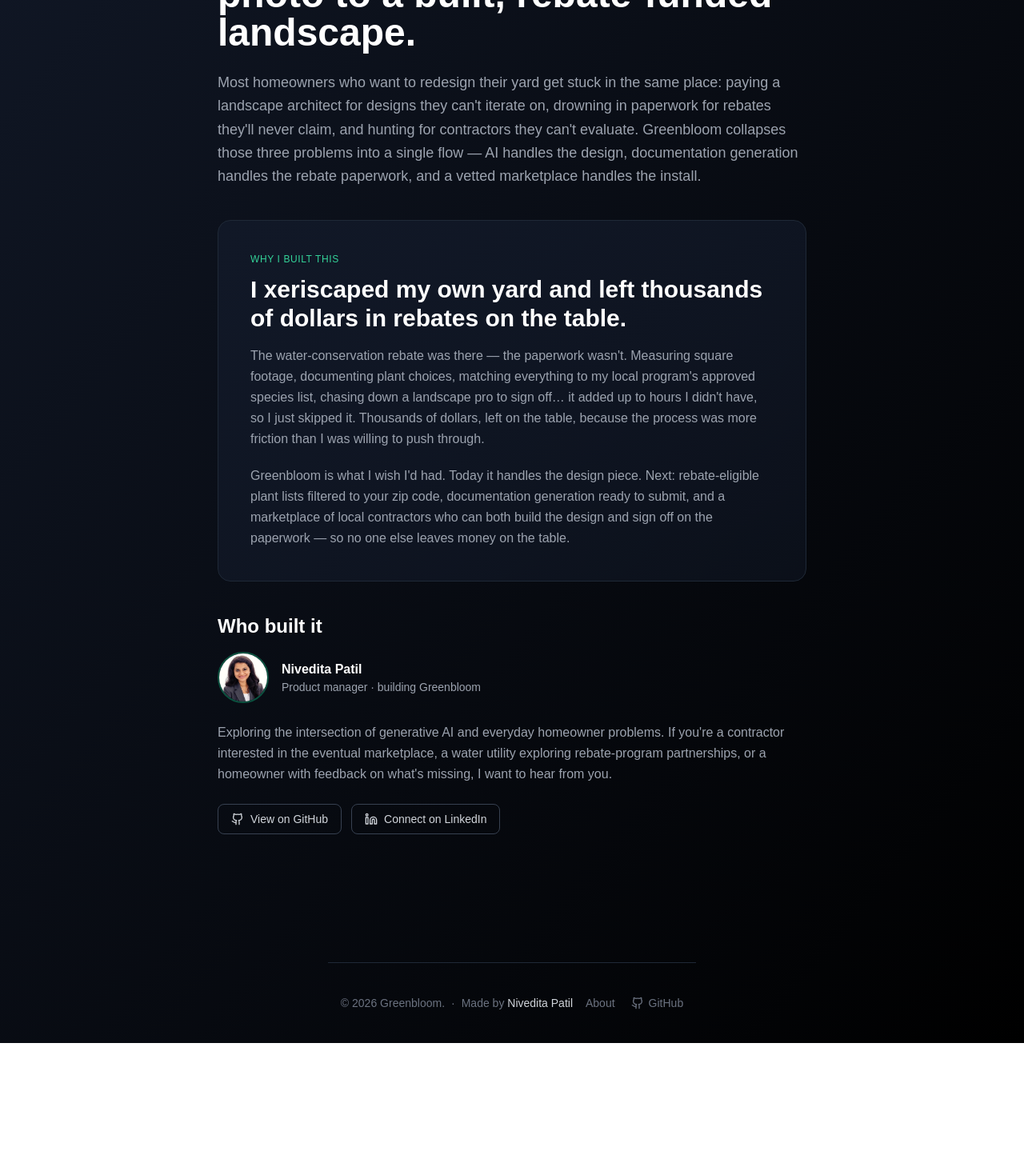
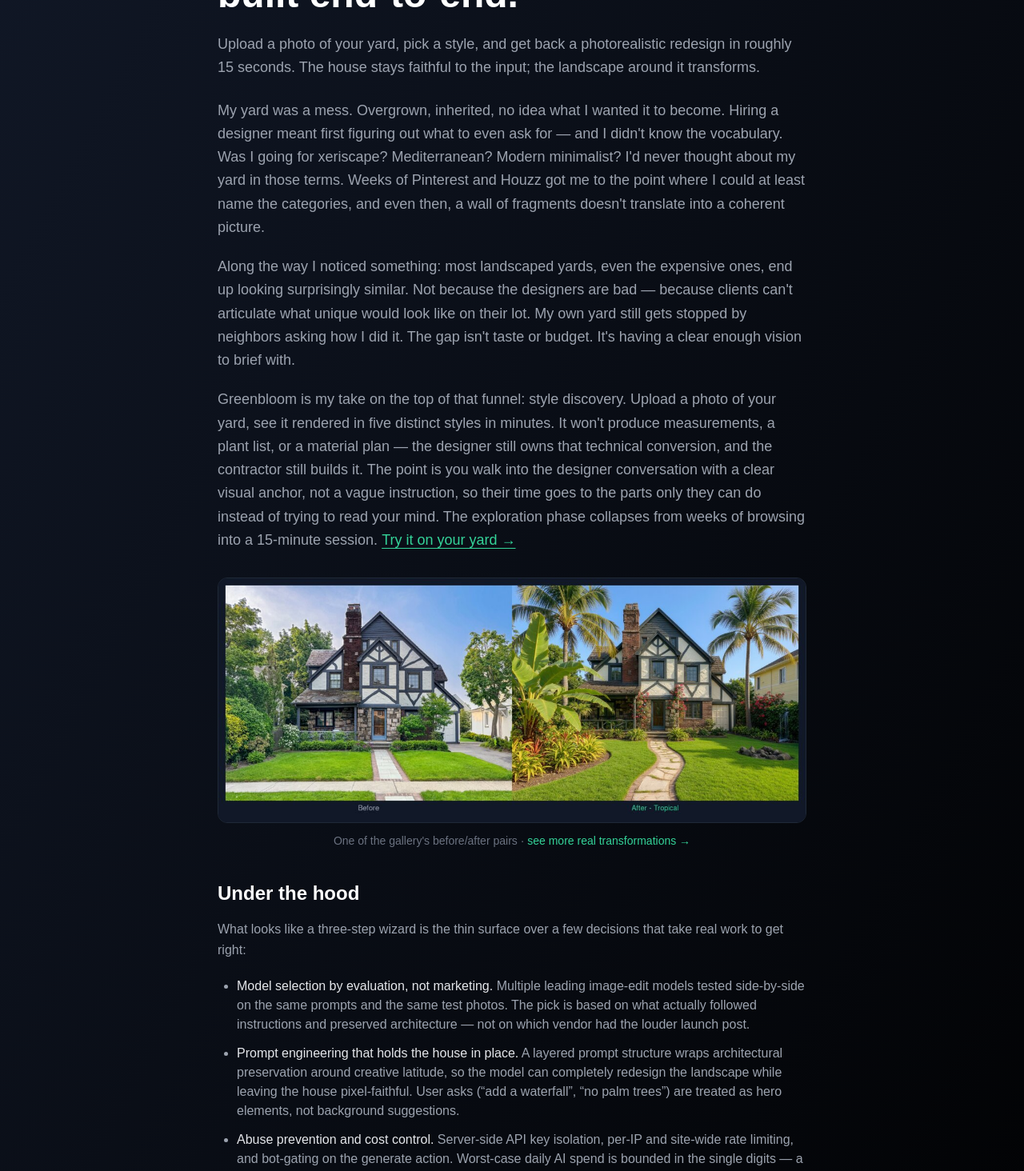
Before and after one commit to niveditapatil/greenbloom, a Next.js app: page /about-us in a window 1280 px wide. Shown: the part 260-1724 px from the top of the page at 80% size. Before the commit the page ends 1564 px from the top, so only its background shows below. Built offline with nearby package versions, Linux system fonts and the light colour scheme.

Commit message:
About: trim paragraph 2, add Try-it CTA, embed before/after visual with gallery link

```diff
--- a/src/app/about-us/page.tsx
+++ b/src/app/about-us/page.tsx
@@ -4,59 +4,123 @@
 export const metadata: Metadata = {
   title: "About · Greenbloom",
   description:
-    "The story behind Greenbloom — why we're building the shortest path from a yard photo to a built, rebate-funded landscape.",
+    "Greenbloom is an AI landscape-redesign tool. Upload a yard photo, pick a style, see what's possible.",
 }
 
 export default function AboutUsPage() {
   return (
     <main className="max-w-3xl mx-auto px-4 py-16 md:py-24">
       {/* -------------------------------------------------- */}
-      {/*  Mission                                            */}
+      {/*  About                                              */}
       {/* -------------------------------------------------- */}
       <p className="text-xs uppercase tracking-wider text-emerald-400 mb-3 font-medium">
         About Greenbloom
       </p>
       <h1 className="text-4xl md:text-5xl font-bold text-white mb-6 leading-tight">
-        The shortest path from a yard photo to a built, rebate-funded landscape.
+        An AI landscape-redesign tool built end-to-end.
       </h1>
-      <p className="text-lg text-gray-400 leading-relaxed mb-10">
-        Most homeowners who want to redesign their yard get stuck in the same
-        place: paying a landscape architect for designs they can&apos;t iterate
-        on, drowning in paperwork for rebates they&apos;ll never claim, and
-        hunting for contractors they can&apos;t evaluate. Greenbloom collapses
-        those three problems into a single flow — AI handles the design,
-        documentation generation handles the rebate paperwork, and a vetted
-        marketplace handles the install.
+      <p className="text-lg text-gray-400 leading-relaxed mb-6">
+        Upload a photo of your yard, pick a style, and get back a
+        photorealistic redesign in roughly 15 seconds. The house stays faithful
+        to the input; the landscape around it transforms.
+      </p>
+      <p className="text-lg text-gray-400 leading-relaxed mb-5">
+        My yard was a mess. Overgrown, inherited, no idea what I wanted it
+        to become. Hiring a designer meant first figuring out what to even
+        ask for — and I didn&apos;t know the vocabulary. Was I going for
+        xeriscape? Mediterranean? Modern minimalist? I&apos;d never thought
+        about my yard in those terms. Weeks of Pinterest and Houzz got me
+        to the point where I could at least name the categories, and even
+        then, a wall of fragments doesn&apos;t translate into a coherent
+        picture.
+      </p>
+      <p className="text-lg text-gray-400 leading-relaxed mb-5">
+        Along the way I noticed something: most landscaped yards, even the
+        expensive ones, end up looking surprisingly similar. Not because the
+        designers are bad — because clients can&apos;t articulate what
+        unique would look like on their lot. My own yard still gets stopped
+        by neighbors asking how I did it. The gap isn&apos;t taste or
+        budget. It&apos;s having a clear enough vision to brief with.
+      </p>
+      <p className="text-lg text-gray-400 leading-relaxed mb-8">
+        Greenbloom is my take on the top of that funnel: style discovery.
+        Upload a photo of your yard, see it rendered in five distinct styles
+        in minutes. It won&apos;t produce measurements, a plant list, or a
+        material plan — the designer still owns that technical conversion,
+        and the contractor still builds it. The point is you walk into the
+        designer conversation with a clear visual anchor, not a vague
+        instruction, so their time goes to the parts only they can do
+        instead of trying to read your mind. The exploration phase
+        collapses from weeks of browsing into a 15-minute session.{" "}
+        <a
+          href="/#wizard"
+          className="text-emerald-400 hover:text-emerald-300 underline underline-offset-4 font-medium whitespace-nowrap"
+        >
+          Try it on your yard →
+        </a>
       </p>
 
       {/* -------------------------------------------------- */}
-      {/*  Origin story                                       */}
+      {/*  Visual proof — one before/after from the gallery   */}
       {/* -------------------------------------------------- */}
-      <div className="rounded-2xl border border-gray-800 bg-gradient-to-br from-gray-900 to-gray-900/50 p-8 md:p-10 mb-10">
-        <p className="text-xs uppercase tracking-wider text-emerald-400 mb-3 font-medium">
-          Why I built this
+      <a href="/#gallery" className="block mb-10 group">
+        <div className="rounded-xl border border-gray-800 overflow-hidden group-hover:border-emerald-500/40 transition-colors">
+          {/* eslint-disable-next-line @next/next/no-img-element */}
+          <img
+            src="/before-after.jpg"
+            alt="Before and after — a Tudor-style home with a plain lawn transformed into a lush tropical landscape"
+            className="w-full"
+          />
+        </div>
+        <p className="text-sm text-gray-500 mt-3 text-center">
+          One of the gallery&apos;s before/after pairs ·{" "}
+          <span className="text-emerald-400 group-hover:text-emerald-300">
+            see more real transformations →
+          </span>
         </p>
-        <h2 className="text-2xl md:text-3xl font-bold text-white mb-4">
-          I xeriscaped my own yard and left thousands of dollars in rebates on
-          the table.
-        </h2>
-        <p className="text-gray-400 leading-relaxed mb-5">
-          The water-conservation rebate was there — the paperwork wasn&apos;t.
-          Measuring square footage, documenting plant choices, matching
-          everything to my local program&apos;s approved species list, chasing
-          down a landscape pro to sign off… it added up to hours I didn&apos;t
-          have, so I just skipped it. Thousands of dollars, left on the table,
-          because the process was more friction than I was willing to push
-          through.
-        </p>
-        <p className="text-gray-400 leading-relaxed">
-          Greenbloom is what I wish I&apos;d had. Today it handles the design
-          piece. Next: rebate-eligible plant lists filtered to your zip
-          code, documentation generation ready to submit, and a marketplace
-          of local contractors who can both build the design and sign off on
-          the paperwork — so no one else leaves money on the table.
-        </p>
-      </div>
+      </a>
+
+      {/* -------------------------------------------------- */}
+      {/*  Under the hood                                     */}
+      {/* -------------------------------------------------- */}
+      <h2 className="text-2xl font-bold text-white mb-4 mt-10">
+        Under the hood
+      </h2>
+      <p className="text-gray-400 leading-relaxed mb-5">
+        What looks like a three-step wizard is the thin surface over a few
+        decisions that take real work to get right:
+      </p>
+      <ul className="list-disc pl-6 space-y-3 text-gray-400 mb-10">
+        <li>
+          <span className="text-gray-200 font-medium">Model selection by evaluation, not marketing.</span>{" "}
+          Multiple leading image-edit models tested side-by-side on the same
+          prompts and the same test photos. The pick is based on what
+          actually followed instructions and preserved architecture — not on
+          which vendor had the louder launch post.
+        </li>
+        <li>
+          <span className="text-gray-200 font-medium">Prompt engineering that holds the house in place.</span>{" "}
+          A layered prompt structure wraps architectural preservation around
+          creative latitude, so the model can completely redesign the
+          landscape while leaving the house pixel-faithful. User asks (&ldquo;add
+          a waterfall&rdquo;, &ldquo;no palm trees&rdquo;) are treated as hero elements, not
+          background suggestions.
+        </li>
+        <li>
+          <span className="text-gray-200 font-medium">Abuse prevention and cost control.</span>{" "}
+          Server-side API key isolation, per-IP and site-wide rate limiting,
+          and bot-gating on the generate action. Worst-case daily AI spend is
+          bounded in the single digits — a public demo that an attacker
+          can&apos;t drain.
+        </li>
+        <li>
+          <span className="text-gray-200 font-medium">UX work that most AI demos skip.</span>{" "}
+          Client-side image resizing so any phone photo works, auto-matched
+          lighting between input and output, mobile-responsive layout,
+          generated OG image for link previews, before/after gallery of real
+          transformations, custom favicon and brand mark.
+        </li>
+      </ul>
 
       {/* -------------------------------------------------- */}
       {/*  Who built it                                       */}
@@ -75,17 +139,15 @@
         <div>
           <p className="text-white font-semibold">Nivedita Patil</p>
           <p className="text-sm text-gray-400">
-            Product manager · building Greenbloom
+            Product manager · built Greenbloom end-to-end
           </p>
         </div>
       </div>
 
       <p className="text-gray-400 leading-relaxed mb-6">
-        Exploring the intersection of generative AI and everyday homeowner
-        problems. If you&apos;re a contractor interested in the eventual
-        marketplace, a water utility exploring rebate-program partnerships, or
-        a homeowner with feedback on what&apos;s missing, I want to hear from
-        you.
+        Working at the intersection of generative AI and real-world problems
+        people actually have. Open to conversations with contractors, water
+        utilities, homeowners, and other PMs working in adjacent spaces.
       </p>
 
       <div className="flex flex-wrap items-center gap-3">
```
Also changed, not shown: public/before-after.jpg (added).
